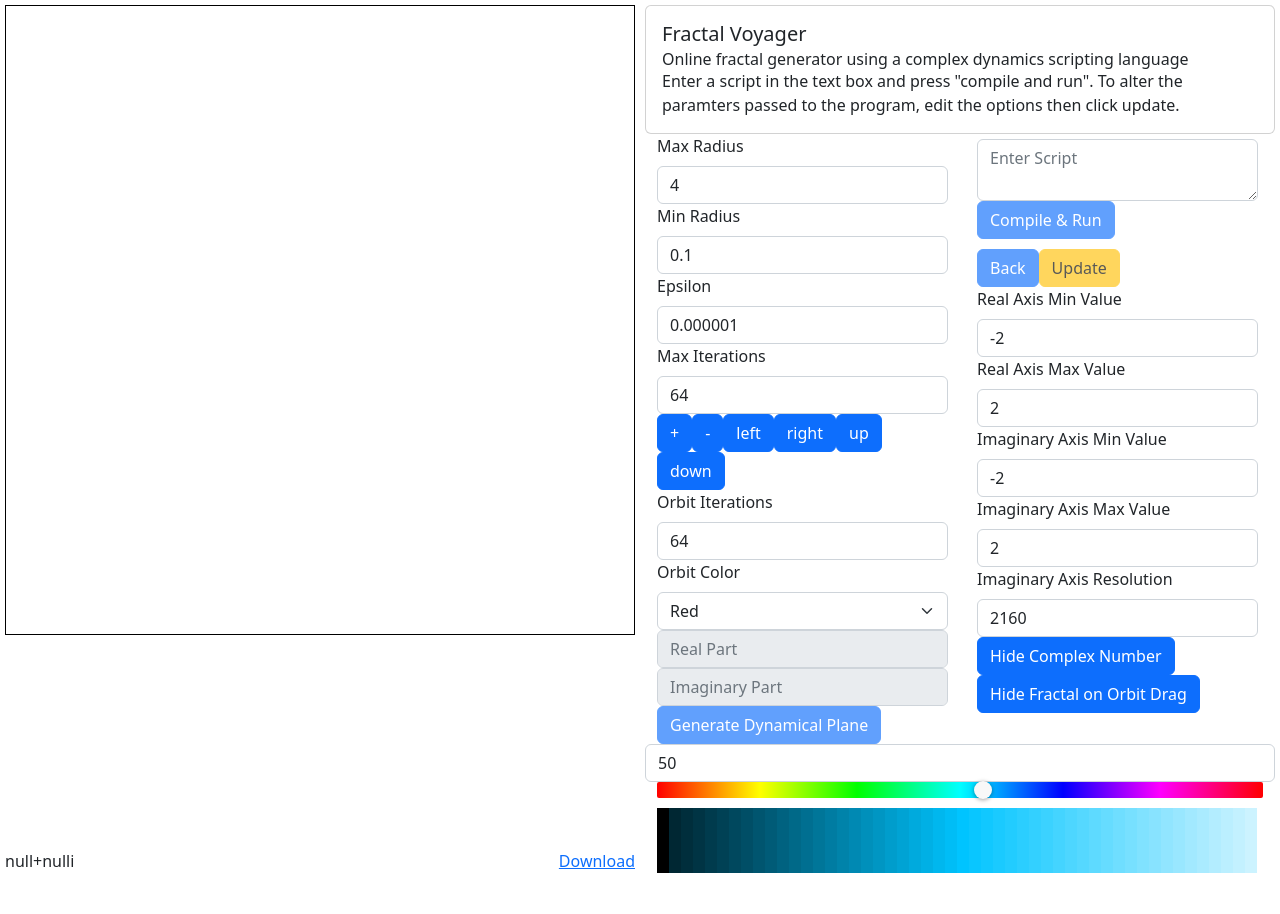
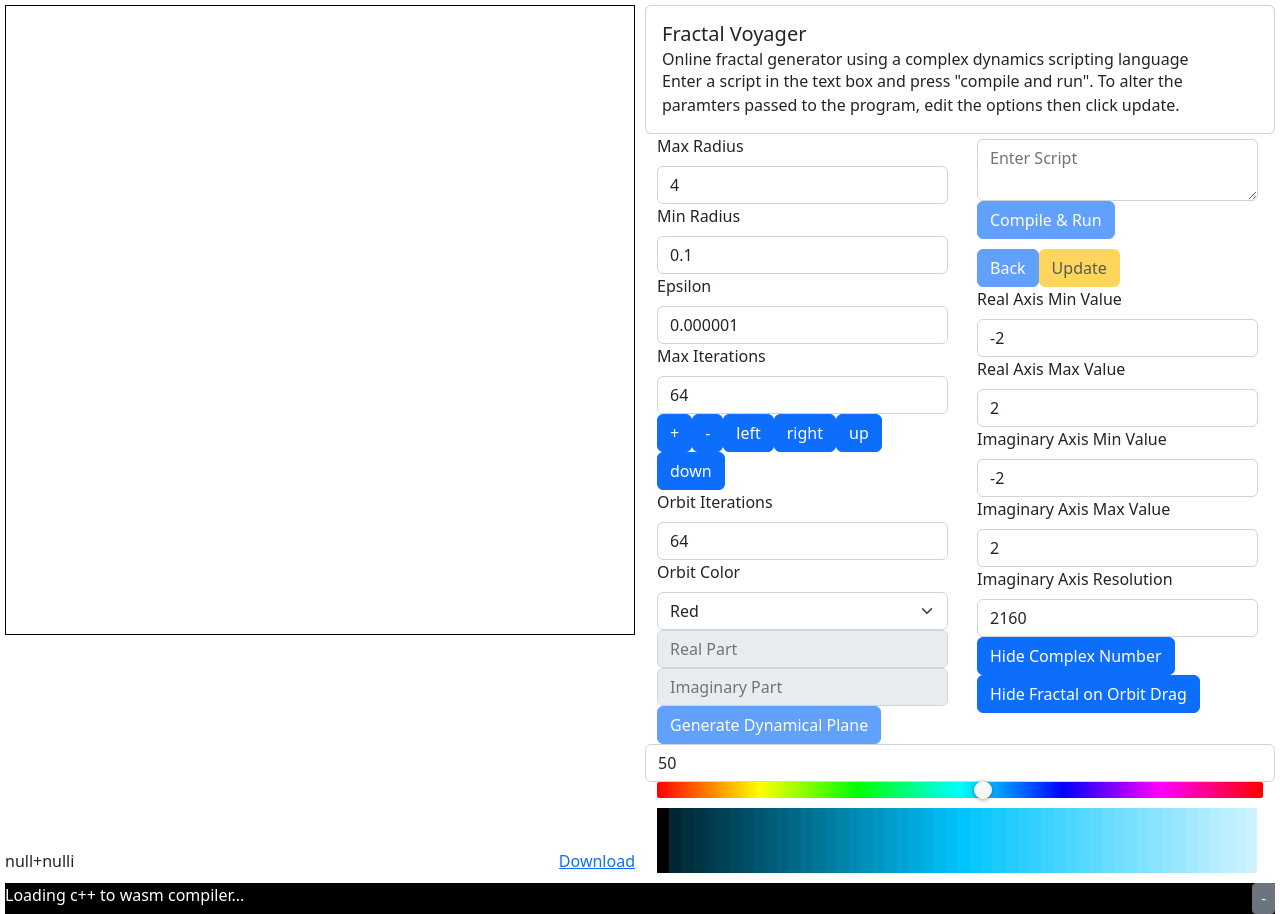
Before and after one commit to FractalVoyager/FractalVoyager, a React (Create React App) app: page / in a window 1280 px wide. Before the commit the page ends 883 px from the top, so only its background shows below. Built offline with nearby package versions, Linux system fonts and the light colour scheme; no server answers.

Commit message:
collapsing terminal done

```diff
--- a/src/components/Console/myTermComponent.js
+++ b/src/components/Console/myTermComponent.js
@@ -1,18 +1,24 @@
-import { useRef, useEffect } from "react";
+import { useRef, useEffect, useState } from "react";
 import { useTermStore } from "../../store/zustandTest";
 import "./terminal.css";
+import Button from "react-bootstrap/Button";
+import Form from "react-bootstrap/Form";
+
 /*
 props: none
 returns: the terminal component which displays helpful messages and functions
 description: takes text from global store and writes it to the "terminal"
 */
 const Terminal = () => {
+  const [termMaxed, setTermMaxed] = useState(true);
   // get text, color, and bool if there should be a newline from store
   const { text, color, newLine } = useTermStore((state) => ({
     text: state.text,
     color: state.color,
     newLine: state.newLine,
   }));
+
+  const handleMaxMin = () => {};
 
   // ref to div which is terminal
   const termRef = useRef(null);
@@ -34,7 +40,26 @@ const Terminal = () => {
     }
   }, [text, color, newLine]);
 
-  return <>{<div id="terminal" ref={termRef}></div>}</>;
+  return (
+    <>
+      <div
+        id="outer-terminal"
+        className={termMaxed ? "termMaxed" : "termMined"}
+      >
+        <Form>
+          <Button
+            variant="secondary"
+            size="sm"
+            id="termMinMax"
+            onClick={() => setTermMaxed((prev) => !prev)}
+          >
+            {termMaxed ? "-" : "+"}
+          </Button>
+        </Form>
+        <div id="inner-terminal" ref={termRef}></div>
+      </div>
+    </>
+  );
 };
 
 export default Terminal;
--- a/src/components/Console/terminal.css
+++ b/src/components/Console/terminal.css
@@ -1,10 +1,26 @@
-#terminal {
-  /* flex-grow: 2; */
-  /* flex-basis: 100%; */
-  /* margin-bottom: 5px; */
-  min-height: 0;
-  flex-basis: 15vh;
+#outer-terminal {
+  min-height: 1.9em;
+  max-height: 6em;
   color: white;
   background-color: black;
+  overflow-y: hidden;
+}
+
+.termMaxed {
+  height: 6em;
+}
+.termMined {
+  height: 1.9em;
+}
+
+#inner-terminal {
+  height: 100% !important;
+  /* width: 100% !important; */
+
   overflow-y: scroll;
 }
+
+#termMinMax {
+  float: right;
+  border-top-right-radius: 0rem;
+}
```
Also changed, not shown: 1 other file (tests, documents, lock files or other folders).
